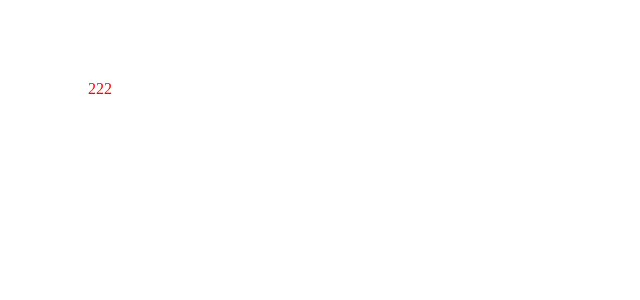
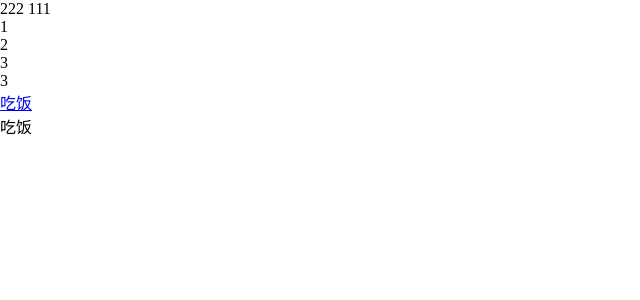
Before and after one commit to objectMaker/my_shopping_mall, a Vue app: page / in a window 1280 px wide. Shown: the top 300 px of the page, without its empty margins (0-640 px from the left). Built offline with nearby package versions, Linux system fonts and the light colour scheme.

Commit message:
'引入重置样式表'

```diff
--- a/public/index.html
+++ b/public/index.html
@@ -5,6 +5,8 @@
     <meta http-equiv="X-UA-Compatible" content="IE=edge">
     <meta name="viewport" content="width=device-width,initial-scale=1.0">
     <link rel="icon" href="<%= BASE_URL %>favicon.ico">
+<!--    不要使用这种方法引入normalize因为src里面的文件会打包处理，而public下面的不会，src里面的引用路径可能会变掉-->
+<!--    <link rel="stylesheet" href="/src/assets/css/normalize.less">-->
     <title><%= htmlWebpackPlugin.options.title %></title>
   </head>
   <body>
--- /dev/null
+++ b/src/assets/css/normalize.less
@@ -0,0 +1,83 @@
+/*! minireset.css v0.0.2 | MIT License | github.com/jgthms/minireset.css */
+html,
+body,
+p,
+ol,
+ul,
+li,
+dl,
+dt,
+dd,
+blockquote,
+figure,
+fieldset,
+legend,
+textarea,
+pre,
+iframe,
+hr,
+h1,
+h2,
+h3,
+h4,
+h5,
+h6 {
+  margin: 0;
+  padding: 0;
+}
+
+h1,
+h2,
+h3,
+h4,
+h5,
+h6 {
+  font-size: 100%;
+  font-weight: normal;
+}
+
+ul {
+  list-style: none;
+}
+
+button,
+input,
+select,
+textarea {
+  margin: 0;
+}
+
+html {
+  box-sizing: border-box;
+}
+
+* {
+  box-sizing: inherit;
+}
+*:before, *:after {
+  box-sizing: inherit;
+}
+
+img,
+embed,
+object,
+audio,
+video {
+  height: auto;
+  max-width: 100%;
+}
+
+iframe {
+  border: 0;
+}
+
+table {
+  border-collapse: collapse;
+  border-spacing: 0;
+}
+
+td,
+th {
+  padding: 0;
+  text-align: left;
+}
--- a/src/main.ts
+++ b/src/main.ts
@@ -1,3 +1,4 @@
+import "@/styles/main.less";
 import { createApp } from "vue";
 import App from "./App.vue";
 import router from "./router";
--- /dev/null
+++ b/src/styles/main.less
@@ -0,0 +1 @@
+@import "../assets/css/normalize.less";
--- a/src/views/Login.vue
+++ b/src/views/Login.vue
@@ -1,5 +1,15 @@
 <template>
-  <div>{{ a }}</div>
+  <div>
+    {{ a }} <span>111</span>
+    <ul>
+      <li>1</li>
+      <li>2</li>
+      <li>3</li>
+      <li>3</li>
+    </ul>
+    <a href="javascript:;">吃饭</a>
+  </div>
+  吃饭
 </template>
 
 <script lang="ts">
@@ -15,12 +25,4 @@ export default defineComponent({
   },
 });
 </script>
-<style>
-div {
-  color: red;
-  margin: 20px;
-  height: 900px;
-  width: 900px;
-  padding: 20px;
-}
-</style>
+<style></style>
--- a/src/views/NotFond.vue
+++ b/src/views/NotFond.vue
@@ -4,7 +4,7 @@
 
 <script>
 export default {
-  data() {
+  setup() {
     return {};
   },
 };
```
Also changed, not shown: 1 other file (tests, documents, lock files or other folders).
